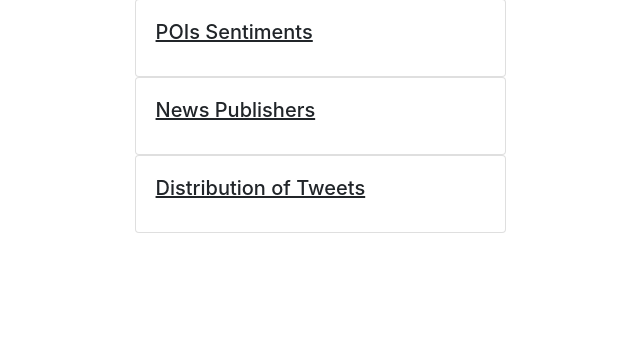
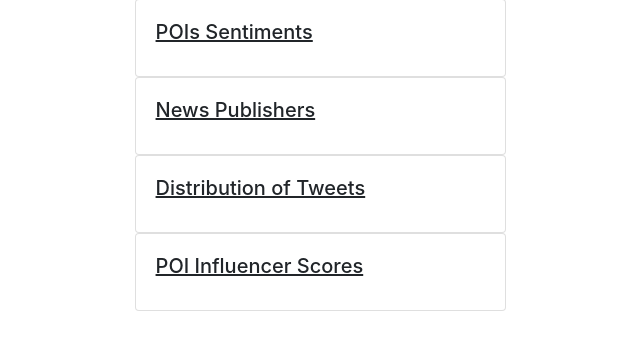
Before and after one commit to tjrosset/Hybrid-P4, a Flask app: template hybrid-web/templates/result.html in a window 1280 px wide. Shown: the part 293-643 px from the top of the page, without its empty margins (102-742 px from the left). Run offline with Flask 2, Linux system fonts and the light colour scheme; the template is opened without the code that fills it, so the values that code supplies are empty; some libraries are stand-ins or nearby versions.

Commit message:
stats-update
The POIs influencer scores are now shown in the stats tab

```diff
--- a/hybrid-web/app.py
+++ b/hybrid-web/app.py
@@ -34,6 +34,7 @@ def result():
         posters= {}
         sentiment = {}
         ratings = {}
+        influence = {}
     #SEARCH
         if(request.args['a'] ==""):
             srch = 'tweet_text: *'
@@ -110,6 +111,12 @@ def result():
                     ratings[name] +=val
                 else:
                     ratings[name]=val
+                score = result.raw_response['response']['docs'][x]['influencer_score'][0]
+                if name in influence.keys():
+                    influence[name]=score
+                else:
+                    influence[name]=score
+
 
 
                 x+=1
@@ -131,18 +138,18 @@ def result():
                 tweet.append(lin)
                 topposts.append(tweet)
 
+                name = result.raw_response['response']['docs'][x]['user.screen_name'][0]
+                if name in posters.keys():
+                    posters[name] +=1
+                else:
+                    posters[name]=1
+
+
                 senti = result.raw_response['response']['docs'][x]['sentiment'][0]
                 if senti in sentiment.keys():
                     sentiment[senti] +=1
                 else:
                     sentiment[senti]=1
-
-
-                name = result.raw_response['response']['docs'][x]['user.screen_name'][0]
-                if name in posters.keys():
-                    posters[name] +=1
-                else:
-                    posters[name]=1
 
                 if senti == 'positive':
                     val = 1
@@ -152,6 +159,12 @@ def result():
                     ratings[name] +=val
                 else:
                     ratings[name]=val
+
+                score = result.raw_response['response']['docs'][x]['influencer_score'][0]
+                if name in influence.keys():
+                    influence[name]=score
+                else:
+                    influence[name]=score
 
                 x+=1
 
@@ -193,8 +206,8 @@ def result():
 
         keys = list(ratings.keys())
         vals = list(ratings.values())
-
-        return render_template("result.html", num=num , top = topposts, quey = placeholder,news=topnews, publishd=newsnames, posters = posters, sentiment = sentiment, keys=keys,vals=vals)
+        print(influence)
+        return render_template("result.html", num=num , top = topposts, quey = placeholder,news=topnews, publishd=newsnames, posters = posters, sentiment = sentiment, keys=keys,vals=vals, influence = influence)
 
 @app.route('/insights')
 def insights():
--- a/hybrid-web/templates/result.html
+++ b/hybrid-web/templates/result.html
@@ -8,10 +8,7 @@
     <!-- Bootstrap CSS -->
     <link rel="stylesheet" href="https://maxcdn.bootstrapcdn.com/bootstrap/4.0.0/css/bootstrap.min.css" integrity="sha384-Gn5384xqQ1aoWXA+058RXPxPg6fy4IWvTNh0E263XmFcJlSAwiGgFAW/dAiS6JXm" crossorigin="anonymous">
     <script type="text/javascript" src="https://www.gstatic.com/charts/loader.js"></script>
-    <script>
-      var test = {{publishd|safe}}
-      console.log(test)
-    </script>
+
     <script type="text/javascript">
       google.charts.load('current', {'packages':['bar']});
       google.charts.setOnLoadCallback(drawChart);
@@ -50,7 +47,7 @@
         data.addColumn('number', 'Number or articles');
         for(var index in news){
           data.addRow([index,news[index]]);
-        console.log(index)
+
         };
 
         var options = {
@@ -77,7 +74,7 @@
         data.addColumn('number', 'Number Tweets');
         for(var index in news){
           data.addRow([index,news[index]]);
-        console.log(index)
+
         };
 
         var options = {
@@ -87,6 +84,33 @@
         };
 
         var chart = new google.charts.Bar(document.getElementById('postss'));
+
+        chart.draw(data, google.charts.Bar.convertOptions(options));
+      }
+    </script>
+
+    <script type="text/javascript">
+      google.charts.load('current', {'packages':['bar']});
+      google.charts.setOnLoadCallback(drawChart);
+
+      function drawChart() {
+        var can = {{influence|safe}};
+
+        var data = new google.visualization.DataTable();
+        data.addColumn('string', 'POIs');
+        data.addColumn('number', 'Influencer Score');
+        for(var index in can){
+          data.addRow([index,can[index]]);
+
+        };
+
+        var options = {
+          chart: {
+          },
+          bars: 'vertical' // Required for Material Bar Charts.
+        };
+
+        var chart = new google.charts.Bar(document.getElementById('inf'));
 
         chart.draw(data, google.charts.Bar.convertOptions(options));
       }
@@ -239,6 +263,12 @@
               <div id="postss" style="width: 100%; justify-content: center;"></div>
             </div>
           </div>
+          <div class="card" style="width: 29vw; justify-content: center;">
+            <div class="card-body">
+              <h5 class="card-title" style="text-decoration: underline;">POI Influencer Scores</h5>
+              <div id="inf" style="width: 100%; justify-content: center;"></div>
+            </div>
+          </div>
 
         </div>
 
```
Lines whose indentation alone changed are shown as unchanged.
